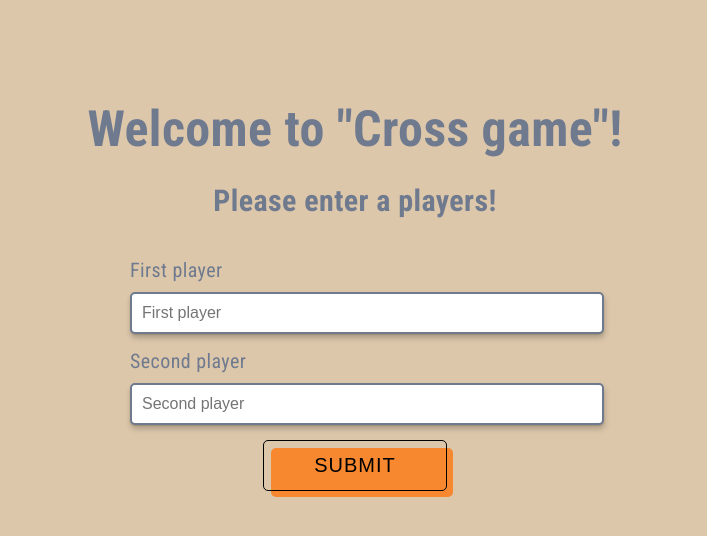
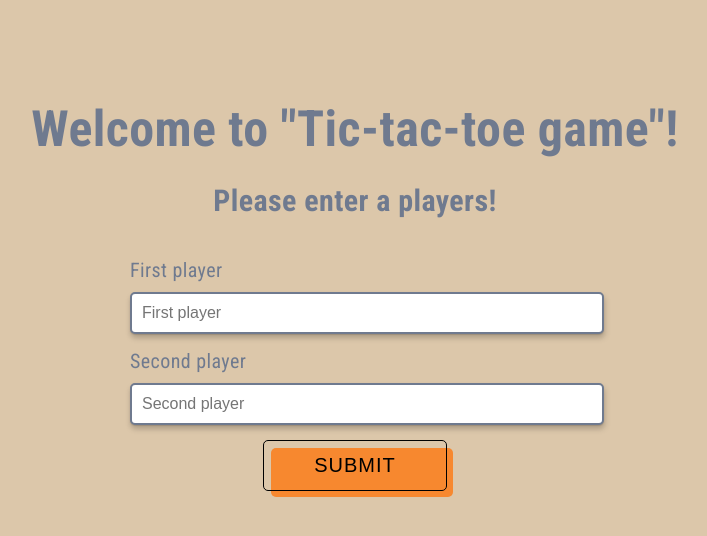
Before and after one commit to YuliiaDikun/Tic-tac-toe-game, a plain HTML site: page index.html in a window 1280 px wide. Shown: the whole page, without its empty margins (285-992 px from the left). Drawn offline with Linux system fonts and the light colour scheme.

Commit message:
change title

```diff
--- a/index.html
+++ b/index.html
@@ -9,11 +9,11 @@
       rel="stylesheet"
     />
     <link rel="stylesheet" href="./style.css" />
-    <title>Cross game</title>
+    <title>Tic-tac-toe</title>
   </head>
   <body class="page">
     <div class="container">
-      <h1 class="title">Welcome to "Cross game"!</h1>
+      <h1 class="title">Welcome to "Tic-tac-toe game"!</h1>
 
       <div class="game-container hidden">
         <div class="players"></div>
```
